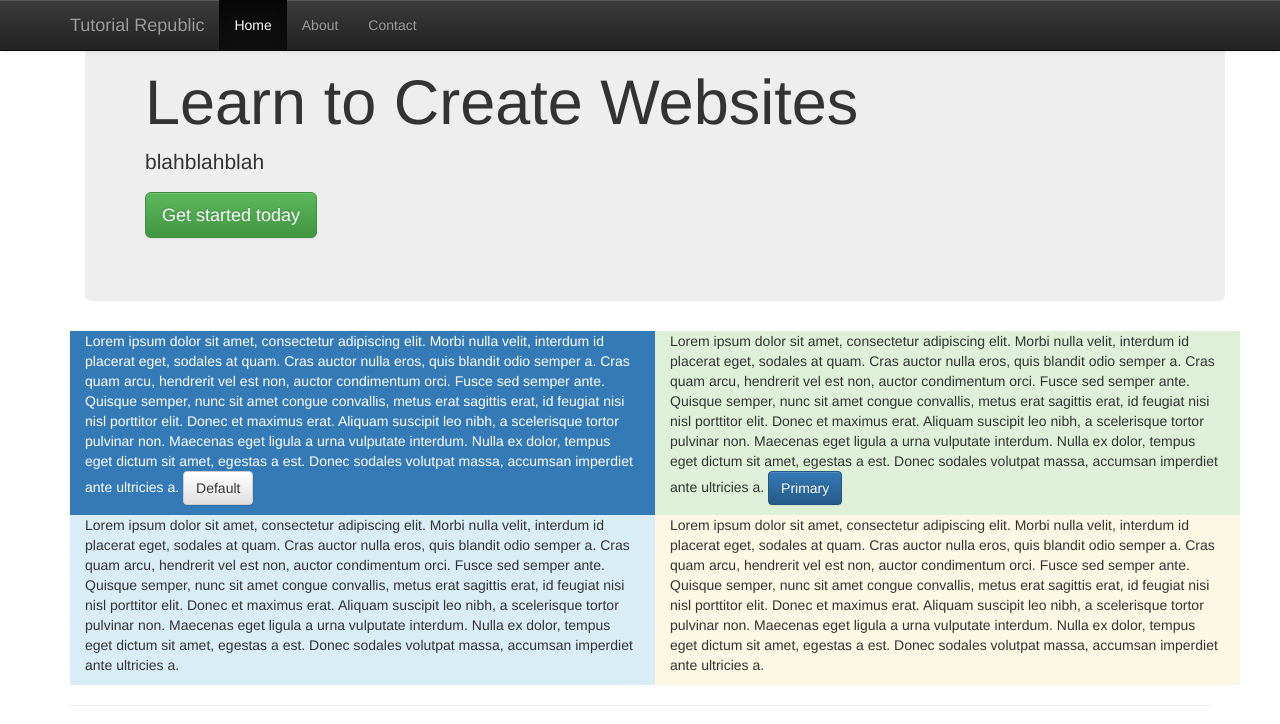
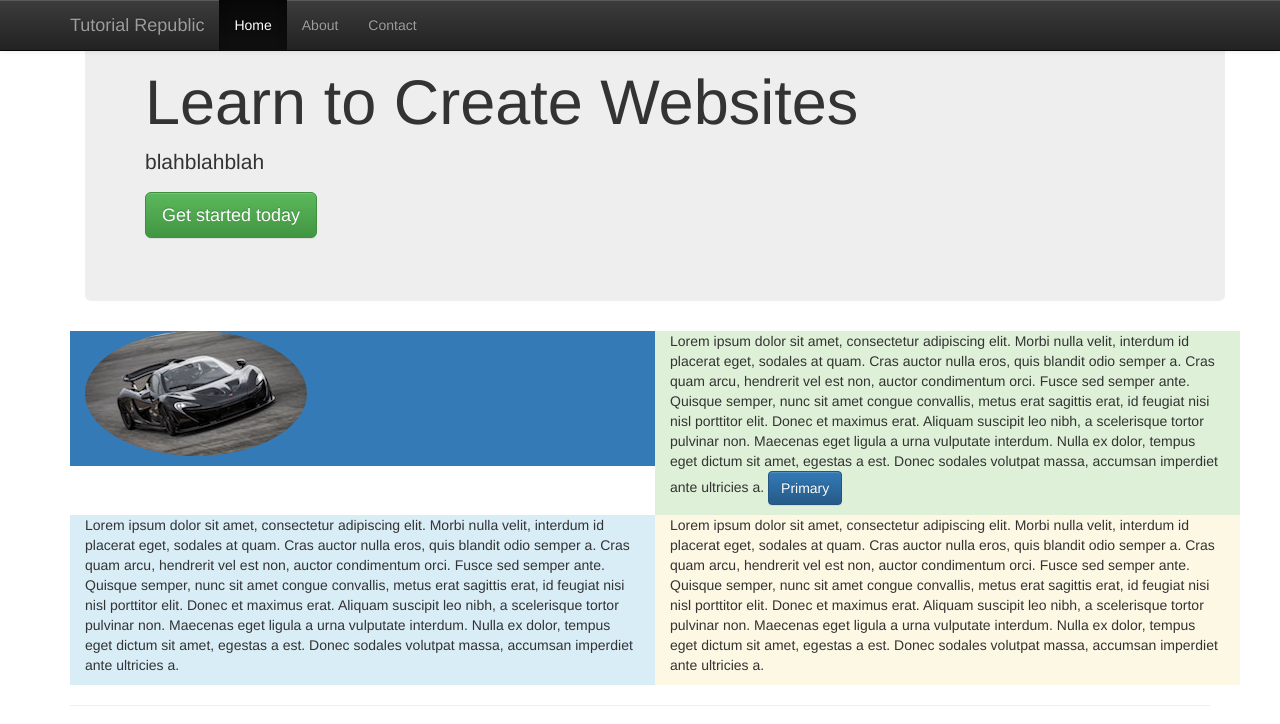
Before and after one commit to DehtyarAlona/DehtyarAlona.github.io, a plain HTML site: page otherProjects/twitterBootstrap/index.html in a window 1280 px wide. Drawn offline with nearby package versions, Linux system fonts and the light colour scheme.

Commit message:
changesa

```diff
--- a/otherProjects/twitterBootstrap/index.html
+++ b/otherProjects/twitterBootstrap/index.html
@@ -55,16 +55,10 @@
             <div class="row">
                 <div class="col-sm-4 col-lg-6 bg-primary">
 
-                    <p>Lorem ipsum dolor sit amet, consectetur adipiscing elit. Morbi nulla velit, interdum id placerat eget,
-                        sodales at quam. Cras auctor nulla eros, quis blandit odio semper a. Cras quam arcu, hendrerit vel
-                        est non, auctor condimentum orci. Fusce sed semper ante. Quisque semper, nunc sit amet congue convallis,
-                        metus erat sagittis erat, id feugiat nisi nisl porttitor elit. Donec et maximus erat. Aliquam suscipit
-                        leo nibh, a scelerisque tortor pulvinar non. Maecenas eget ligula a urna vulputate interdum. Nulla
-                        ex dolor, tempus eget dictum sit amet, egestas a est. Donec sodales volutpat massa, accumsan imperdiet
-                        ante ultricies a.
+                    <p>
+ <img src="car.jpg" class="img-circle" alt="Circular Image">
+                        <p>
 
-                        <button type="button" class="btn btn-default">Default</button>
-                    </p>
 
                 </div>
                 <div class="col-sm-4 col-lg-6 bg-success">
```
Also changed, not shown: otherProjects/twitterBootstrap/car.jpg (added).
